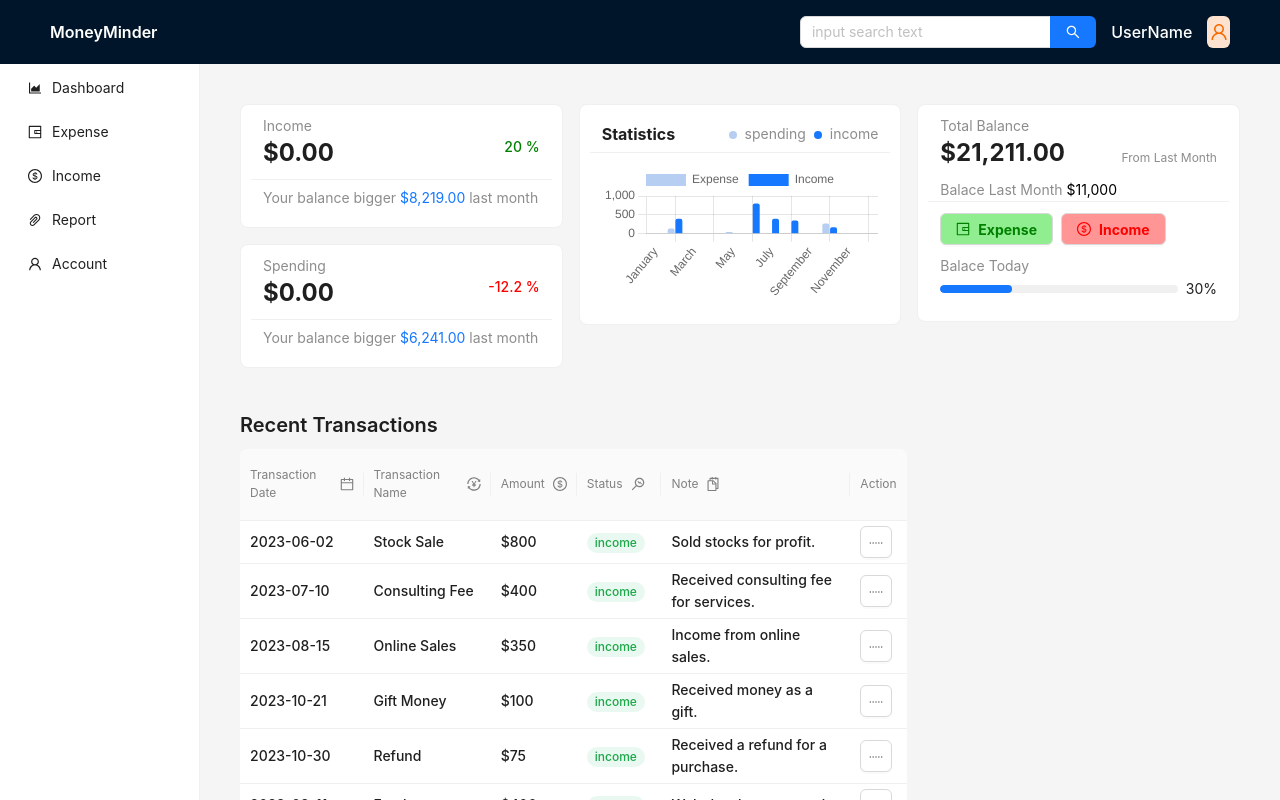
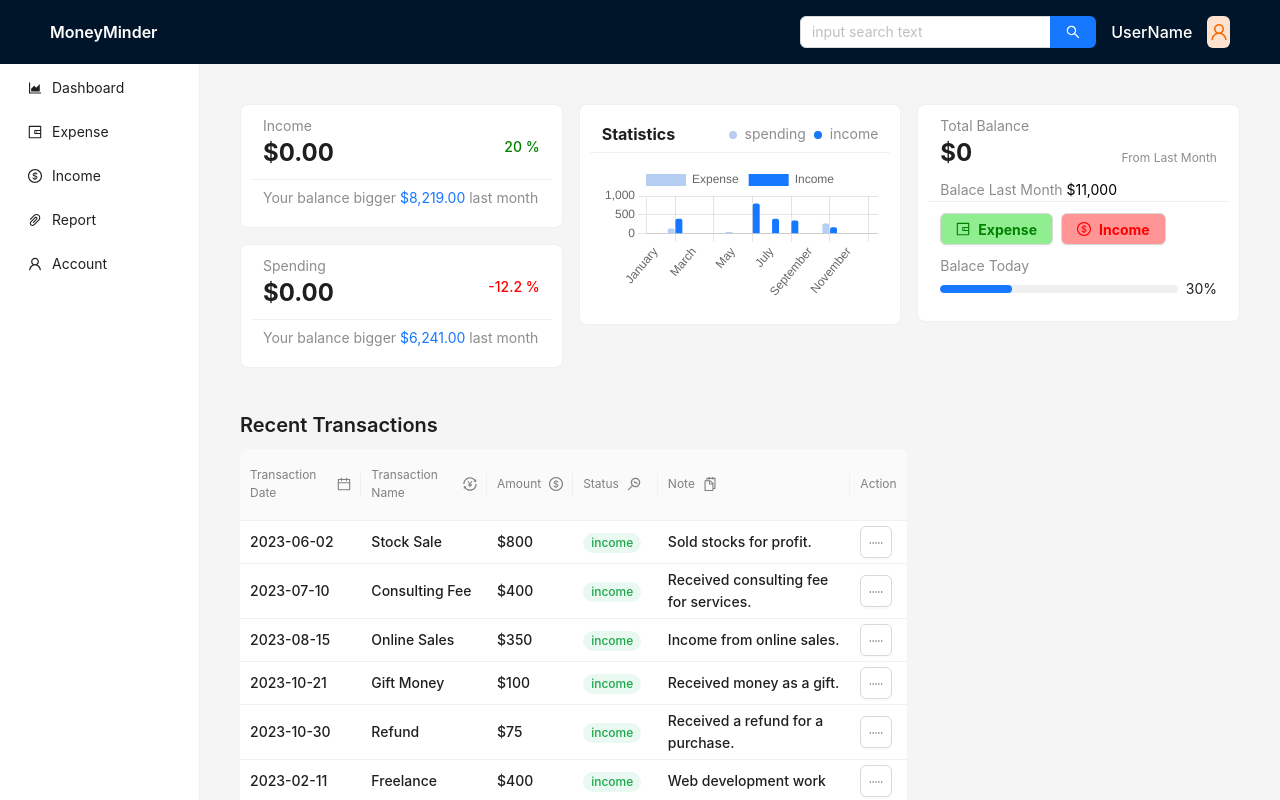
Before and after one commit to ADHIL-MOHAMMED-P-N/moneyminder, a React (Create React App) app: page /dashboard in a window 1280 px wide. Shown: the top 800 px of the page. Built offline with nearby package versions, Linux system fonts and the light colour scheme.

Commit message:
balance card data integration

```diff
--- a/src/components/Dashboard/BalanceCard.js
+++ b/src/components/Dashboard/BalanceCard.js
@@ -1,11 +1,12 @@
 import { Card, Typography, Space, Button, Progress, Tooltip } from "antd";
 import { DollarOutlined, WalletOutlined } from "@ant-design/icons";
 import { Link } from "react-router-dom";
+import { useState } from "react";
 const { Title } = Typography;
 
 const paraStyle = { margin: 0, fontWeight: 400, color: "rgba(0, 0, 0, 0.45)" };
 
-const CardTop = () => {
+const CardTop = ({ balance }) => {
   return (
     <>
       <p style={paraStyle}>Total Balance</p>
@@ -13,7 +14,7 @@ const CardTop = () => {
         style={{ margin: 0, marginBottom: 10, fontWeight: "bold" }}
         level={3}
       >
-        $21,211.00
+        ${balance}
       </Title>
       <p style={paraStyle}>
         Balace Last Month<span style={{ color: "#000" }}> $11,000</span>
@@ -22,13 +23,35 @@ const CardTop = () => {
   );
 };
 
-const BalanceCard = () => {
+const BalanceCard = ({ income, expense }) => {
+  /* remove redudant code,  */
+  const month = new Date().getMonth();
+  const currentMonthIncome = income
+    .filter((item) => {
+      const date = new Date(item.date);
+      return date.getMonth() === month;
+    })
+    .reduce((acc, item) => acc + item.amount, 0)
+    .toFixed(2);
+
+  const currentMonthExpense = expense
+    .filter((item) => {
+      const date = new Date(item.date);
+      return date.getMonth() === month;
+    })
+    .reduce((acc, item) => acc + item.amount, 0)
+    .toFixed(2);
+
+  const [balance, setBalance] = useState(
+    currentMonthIncome - currentMonthExpense
+  );
+
   return (
     <div>
       <Card
         size="small"
         loading={false}
-        title={<CardTop />}
+        title={<CardTop balance={balance} />}
         extra={<p style={{ ...paraStyle, fontSize: 12 }}>From Last Month</p>}
         style={{
           /*   width: 300, */
--- a/src/components/Dashboard/RecentTransactionTable.js
+++ b/src/components/Dashboard/RecentTransactionTable.js
@@ -11,7 +11,7 @@ const RecentTransactionTable = () => {
     ...item,
     status: "income",
   }));
-  const newExpense = income.map((item) => ({
+  const newExpense = expense.map((item) => ({
     ...item,
     status: "expense",
   }));
--- a/src/pages/Dashboard.js
+++ b/src/pages/Dashboard.js
@@ -36,7 +36,7 @@ const Dashboard = () => {
           <TransactionStatistics income={income} expense={expense} />
         </Col>
         <Col span={8}>
-          <BalanceCard />
+          <BalanceCard income={income} expense={expense} />
         </Col>
       </Row>
       {/* Row - 2 Table and saving plans */}
```
